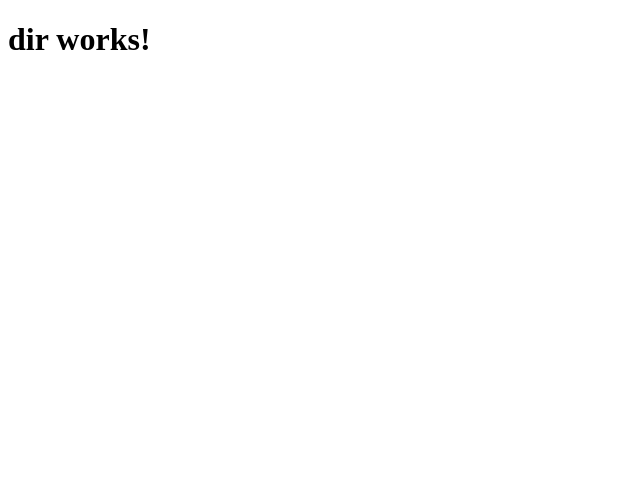
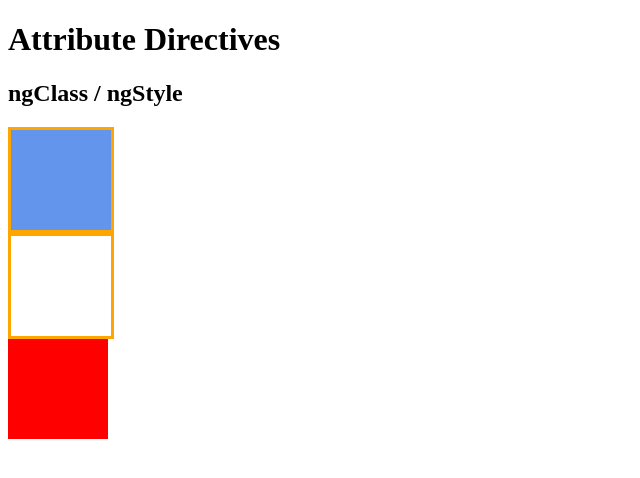
Before and after one commit to vanrick/ng2_directives, an Angular app: page / in a window 1280 px wide. Shown: the top 478 px of the page, without its empty margins (0-640 px from the left). Built offline with nearby package versions, Linux system fonts and the light colour scheme.

Commit message:
attribute directives

```diff
--- a/src/app/app.component.css
+++ b/src/app/app.component.css
@@ -0,0 +1,11 @@
+.border{
+  border: 3px solid orange;
+}
+.background{
+  background-color: cornflowerblue;
+}
+
+div {
+  width: 100px;
+  height: 100px;
+}
--- a/src/app/app.component.html
+++ b/src/app/app.component.html
@@ -1,3 +1,5 @@
-<h1>
-  {{title}}
-</h1>
+<h1>Attribute Directives</h1>
+<h2>ngClass / ngStyle</h2>
+<div [ngClass]="{border: true, background: true}"></div>
+<div [class.border]="true"></div>
+<div [ngStyle]="{'background-color':'red'}"></div>
--- a/src/app/app.component.ts
+++ b/src/app/app.component.ts
@@ -6,5 +6,5 @@ import { Component } from '@angular/core';
   styleUrls: ['./app.component.css']
 })
 export class AppComponent {
-  title = 'dir works!';
+
 }
```
Also changed, not shown: 1 other file (tests, documents, lock files or other folders).
